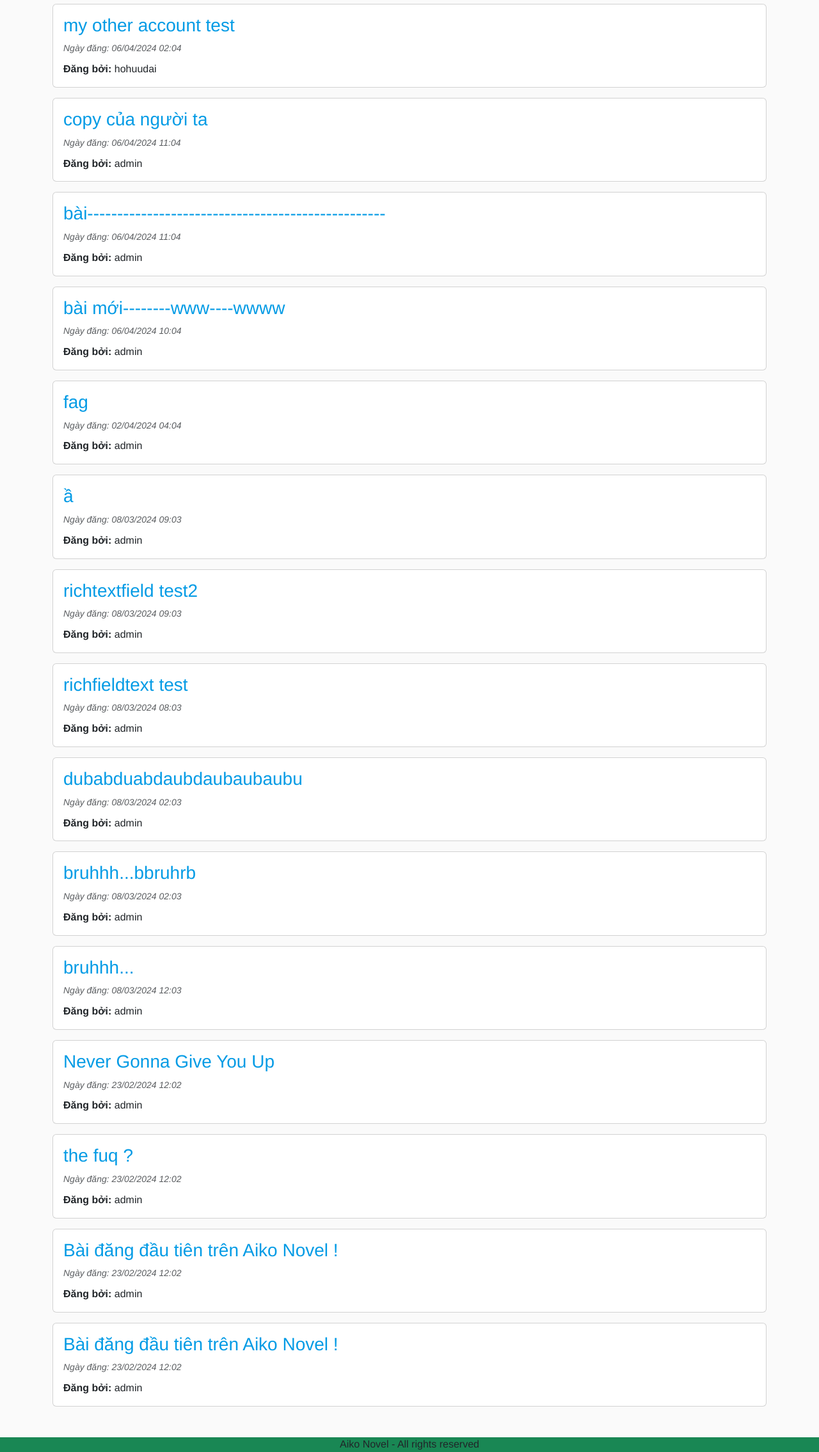
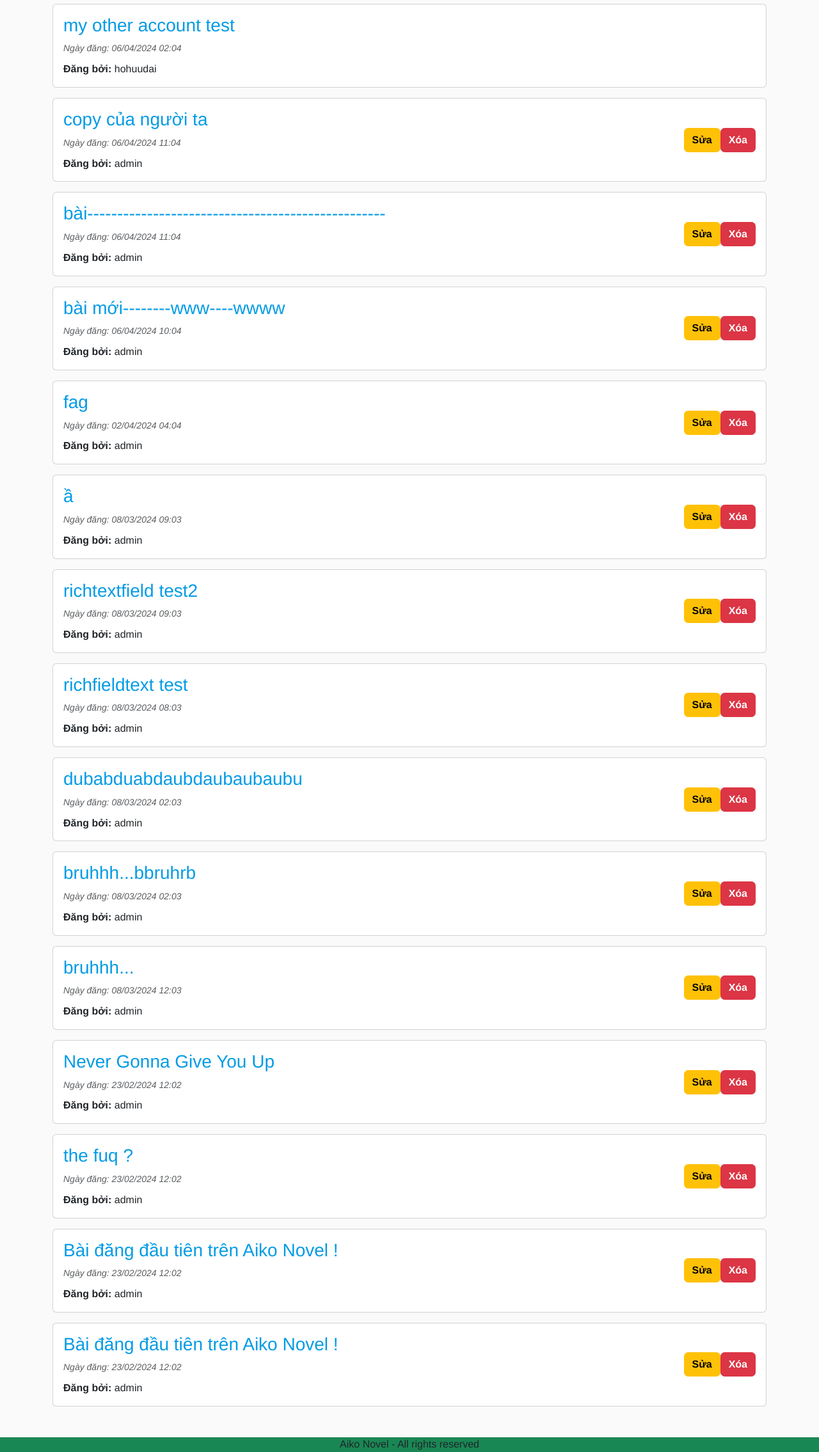
Before and after one commit to akira3175/Aiko-Novel, a Django app: page /forum/posts/ in a window 1280 px wide. Shown: the part 215-2485 px from the top of the page at 64% size. Run offline with Django 5.2, Linux system fonts and the light colour scheme; a user stored in the database is signed in; data comes from the database, SQL or seed files in the repository; both versions use the stored data as it was after the commit; some libraries are stand-ins or nearby versions.

Commit message:
tạo giao diện cho chức năng sửa/xóa bài đăng

```diff
--- a/forum/templates/forum/forum_post_detail.html
+++ b/forum/templates/forum/forum_post_detail.html
@@ -14,6 +14,11 @@
 <div class="container">
   <div class="row justify-content-center">
     <div class="col-md-12">
+      {% if post.username == user %}
+        <br>
+        <button class="btn btn-warning">Sửa</button>
+        <button class="btn btn-danger">Xóa</button>
+      {% endif %}
       <h1 class="mb-4">{{ post.title }}</h1>
       <div class="text-muted mb-3"><i>Ngày đăng: {{ post.created_at|date:"d/m/Y h:m" }}</i></div>
       <div class="mb-3"><b>Đăng bởi:</b> {{ post.username }}</div>
--- a/forum/templates/forum/forum_post_list.html
+++ b/forum/templates/forum/forum_post_list.html
@@ -1,7 +1,5 @@
 {% extends "app/base.html" %}
 {% load static %}
-
-
 
 {% block main_content %}
 {% block extra_css %}
@@ -23,10 +21,18 @@
     <h1 class="text-center mb-4">Danh sách bài đăng</h1>
     {% for post in posts %}
     <div class="card mb-3">
-        <div class="card-body">
-            <h3 class="card-title"><a href="{% url 'post-detail' pk=post.pk %}">{{ post.title }}</a></h3>
-            <p class="card-text"><small class="text-muted"><i>Ngày đăng: {{ post.created_at|date:"d/m/Y h:m" }}</i></small></p>
-            <p class="card-text"><b>Đăng bởi:</b> {{ post.username }}</p>
+        <div class="card-body d-flex justify-content-between align-items-center">
+            <div>
+                <h3 class="card-title"><a href="{% url 'post-detail' pk=post.pk %}">{{ post.title }}</a></h3>
+                <p class="card-text"><small class="text-muted"><i>Ngày đăng: {{ post.created_at|date:"d/m/Y h:m" }}</i></small></p>
+                <p class="card-text"><b>Đăng bởi:</b> {{ post.username }}</p>
+            </div>
+            {% if post.username == user%}
+                <div class="d-flex">
+                    <button  class="btn btn-warning">Sửa</button>
+                    <button  class="btn btn-danger">Xóa</button>
+                </div>
+            {% endif %}
         </div>
     </div>
     {% endfor %}
```
Also changed, not shown: db.sqlite3.
